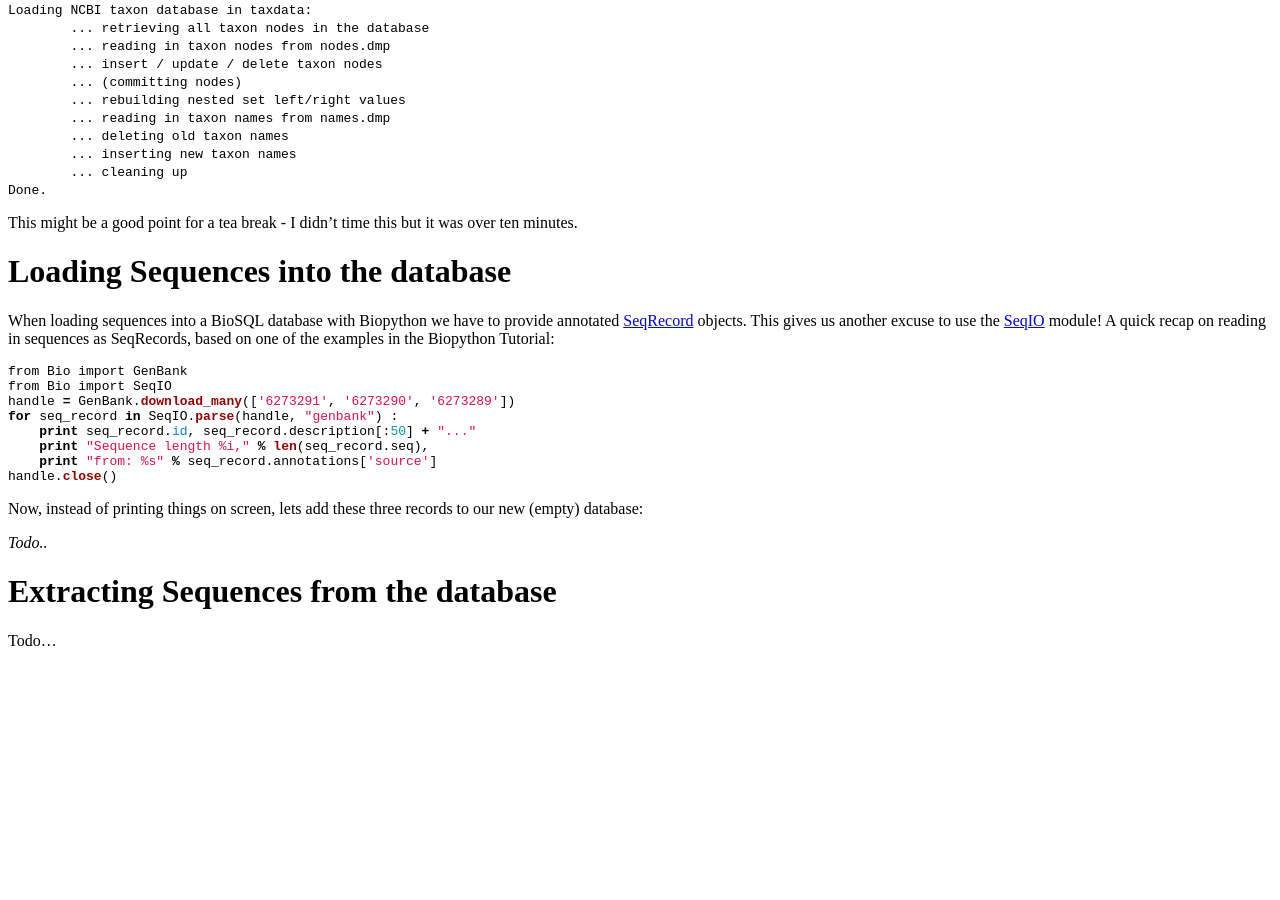
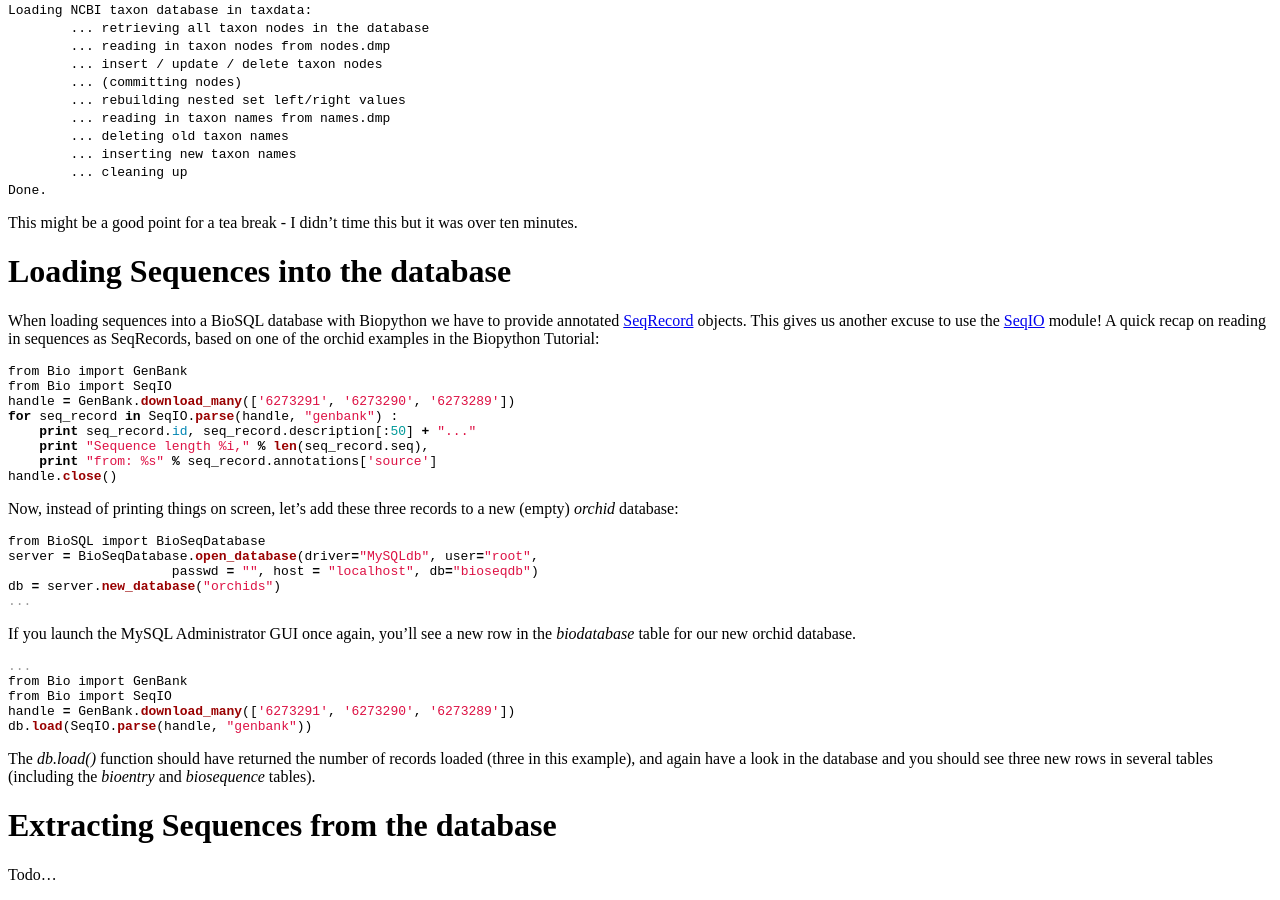
Before and after one commit to biopython/biopython.github.io, a Jekyll site: the page built from wiki/BioSQL.md, in a window 1280 px wide and 900 px high, scrolled down 1501 px. Built offline with Jekyll 4.4.1, drawn with Linux system fonts in a browser that asks for light colours; before the commit the page ends 2167 px from its top, so only the background shows below that.

Commit message:
/* Loading Sequences into the database */

````diff
--- a/wiki/BioSQL.md
+++ b/wiki/BioSQL.md
@@ -148,7 +148,7 @@ Loading Sequences into the database
 When loading sequences into a BioSQL database with Biopython we have to
 provide annotated [SeqRecord](SeqRecord "wikilink") objects. This gives
 us another excuse to use the [SeqIO](SeqIO "wikilink") module! A quick
-recap on reading in sequences as SeqRecords, based on one of the
+recap on reading in sequences as SeqRecords, based on one of the orchid
 examples in the Biopython Tutorial:
 
 ``` python
@@ -162,10 +162,32 @@ for seq_record in SeqIO.parse(handle, "genbank") :
 handle.close()
 ```
 
-Now, instead of printing things on screen, lets add these three records
-to our new (empty) database:
+Now, instead of printing things on screen, let's add these three records
+to a new (empty) *orchid* database:
 
-*Todo..*
+``` python
+from BioSQL import BioSeqDatabase
+server = BioSeqDatabase.open_database(driver="MySQLdb", user="root",
+                     passwd = "", host = "localhost", db="bioseqdb")
+db = server.new_database("orchids")
+...
+```
+
+If you launch the MySQL Administrator GUI once again, you'll see a new
+row in the *biodatabase* table for our new orchid database.
+
+``` python
+...
+from Bio import GenBank
+from Bio import SeqIO
+handle = GenBank.download_many(['6273291', '6273290', '6273289'])
+db.load(SeqIO.parse(handle, "genbank"))
+```
+
+The *db.load()* function should have returned the number of records
+loaded (three in this example), and again have a look in the database
+and you should see three new rows in several tables (including the
+*bioentry* and *biosequence* tables).
 
 Extracting Sequences from the database
 ======================================
````
Also changed, not shown: 1 other file.
